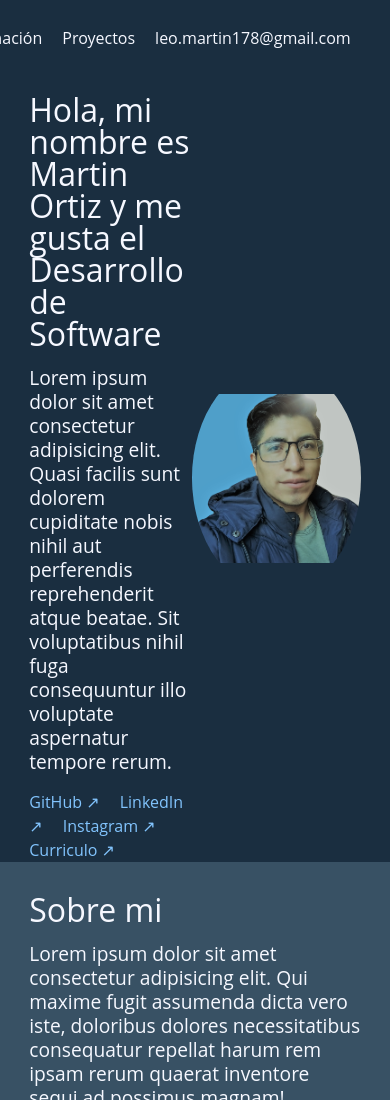
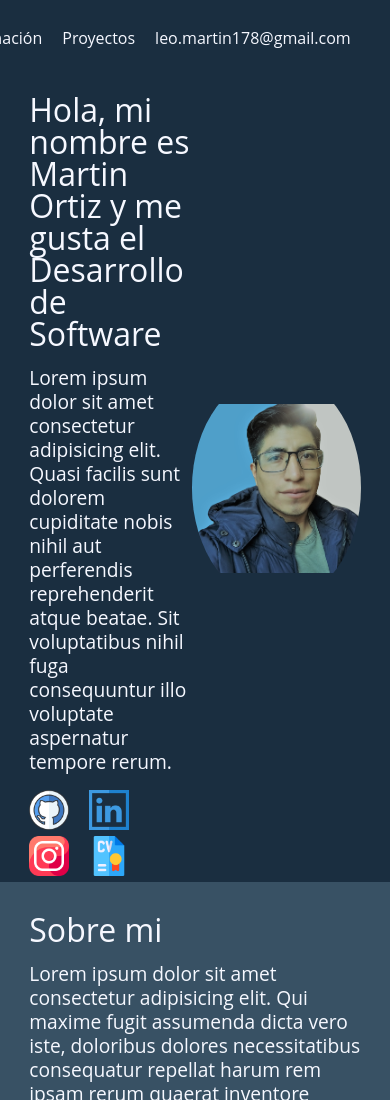
Before and after one commit to Martin-Ortiz/portfolio, a plain HTML site: page index.html in a window 390 px wide. Shown: the top 1100 px of the page. Drawn offline with Linux system fonts and the light colour scheme.

Commit message:
cambio de redes sociales por logos

```diff
--- a/assets/css/style.css
+++ b/assets/css/style.css
@@ -100,6 +100,9 @@ a {
 
 .sobre-mi__contenido {
     width: 67%;
+}
+.img__sobre-mi{
+    width: 40px;
 }
 
 /*--- Area de skills y hobbies ---*/
@@ -391,14 +394,12 @@ textarea {
         font-size: 1.2rem;
     }
 
-    .redes-sociales__link {
-        padding-right: .1rem;
-    }
-
     .presentacion__imagen {
         margin: 1rem auto;
     }
-
+    .img__sobre-mi{
+        width: 30px;
+    }
     /*--Sobre mi--*/
     .sobre-mi {
         padding: .8rem 0;
--- a/index.html
+++ b/index.html
@@ -47,10 +47,10 @@
                 </p>
 
                 <section class="presentacion__redes-sociales">
-                    <a class="redes-sociales__link" href="https://github.com/Martin-Ortiz">GitHub ↗</a>
-                    <a class="redes-sociales__link" href="https://www.linkedin.com/in/ortizdmdev/">LinkedIn ↗</a>
-                    <a class="redes-sociales__link" href="#">Instagram ↗</a>
-                    <a class="redes-sociales__link" href="#">Curriculo ↗</a>
+                    <a class="redes-sociales__link" href="https://github.com/Martin-Ortiz"><img class="img__sobre-mi" src="./assets/img/sobreMi/github.png" alt="" srcset=""></a>
+                    <a class="redes-sociales__link" href="https://www.linkedin.com/in/ortizdmdev/"><img src="./assets/img/sobreMi/linkedin.png" alt="" class="img__sobre-mi"></a>
+                    <a class="redes-sociales__link" href="#"><img src="./assets/img/sobreMi/instagram.png" alt="" class="img__sobre-mi"></a>
+                    <a class="redes-sociales__link" href="#"><img src="./assets/img/sobreMi/cv.png" alt="" class="img__sobre-mi"></a>
                 </section>
             </div>
 
```
Also changed, not shown: assets/img/sobreMi/cv.png (added), assets/img/sobreMi/github.png (added), assets/img/sobreMi/instagram.png (added), assets/img/sobreMi/linkedin.png (added).
